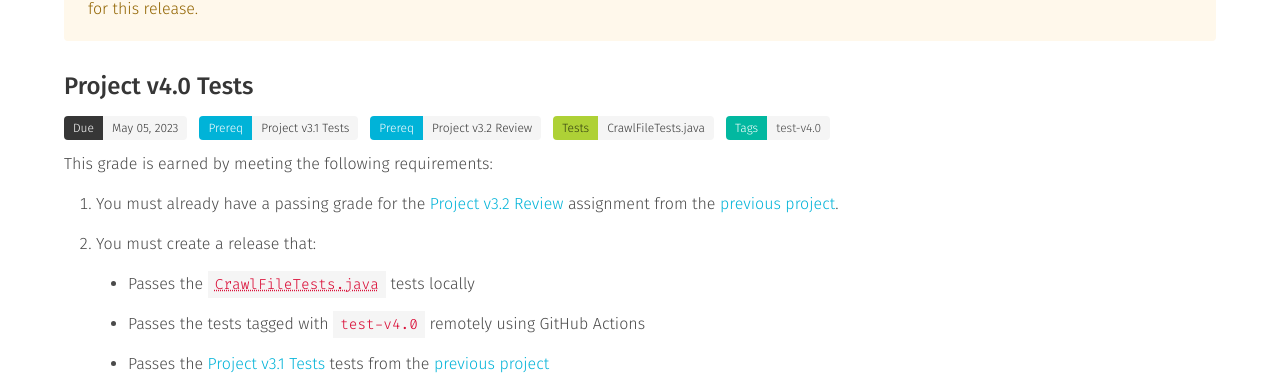
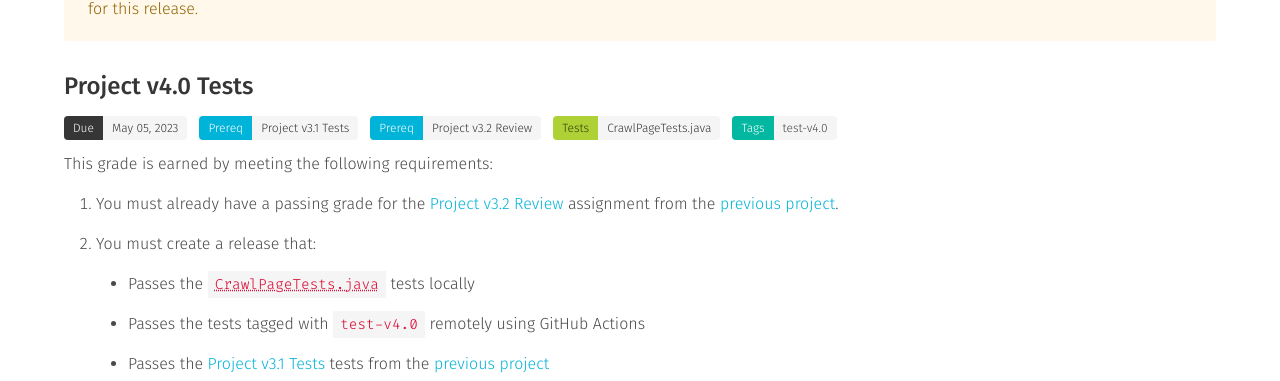
Before and after one commit to usf-cs272-spring2023/usf-cs272-spring2023.github.io, a Jekyll site: the page built from _projects/project-4.md, in a window 1280 px wide and 1400 px high, scrolled down 1634 px. Shown: the part 139-520 px from the top of the window. Built offline with Jekyll 4.4.1, drawn with Linux system fonts in a browser that asks for light colours; comment, search, counter and statistics services are not loaded; some of the changed text lies outside the part shown.

Commit message:
Fixing test name

```diff
--- a/_data/projects.yml
+++ b/_data/projects.yml
@@ -141,7 +141,7 @@
   text: 'Project v4.0 Tests'
   date: 2023-05-05
   book: 'https://usfca.instructure.com/courses/1611719/assignments/7285960'
-  java: 'CrawlFileTests.java'
+  java: 'CrawlPageTests.java'
   tags: 'test-v4.0'
 
 tests_v41:
@@ -149,7 +149,7 @@
   text: 'Project v4.1 Tests'
   date: 2023-05-12
   book: 'https://usfca.instructure.com/courses/1611719/assignments/7285963'
-  java: 'CrawlManyTests.java'
+  java: 'CrawlSiteTests.java'
   tags: 'test-v4.1'
   time: '1.7'
 
```
